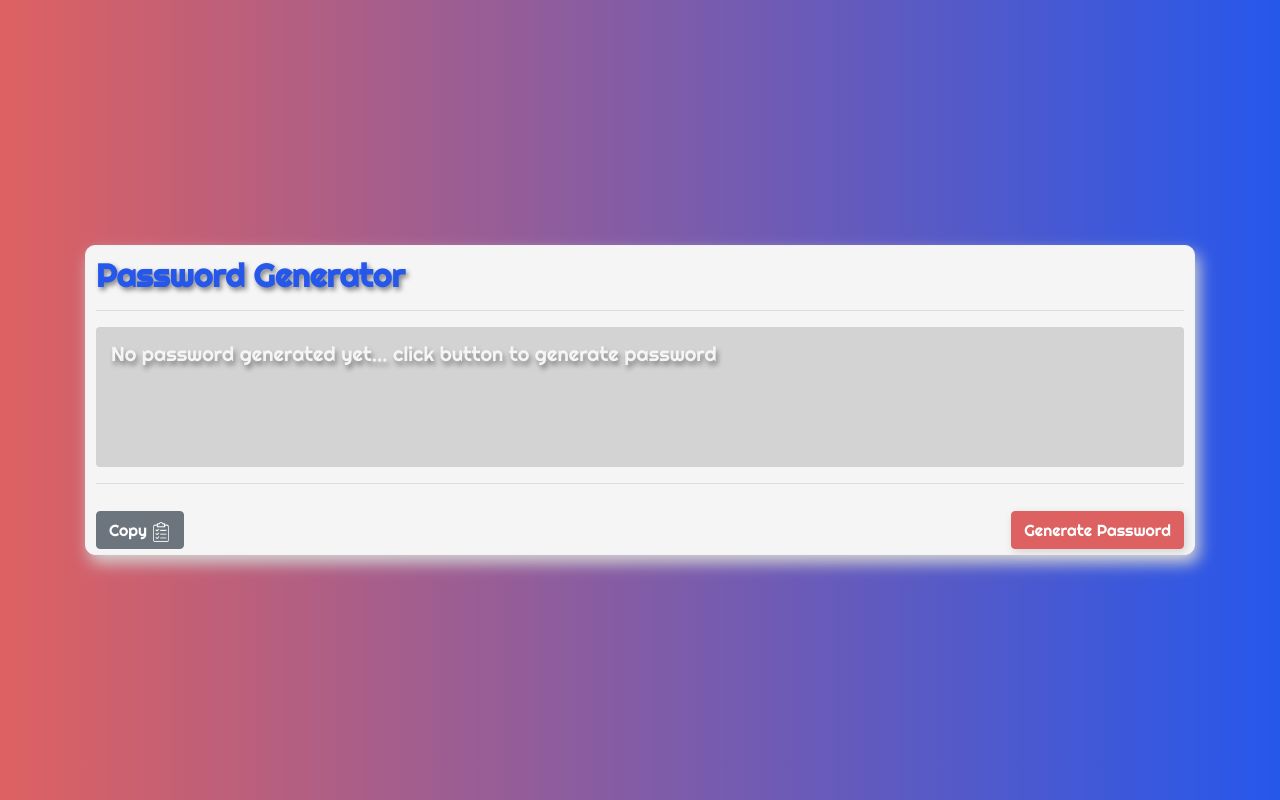
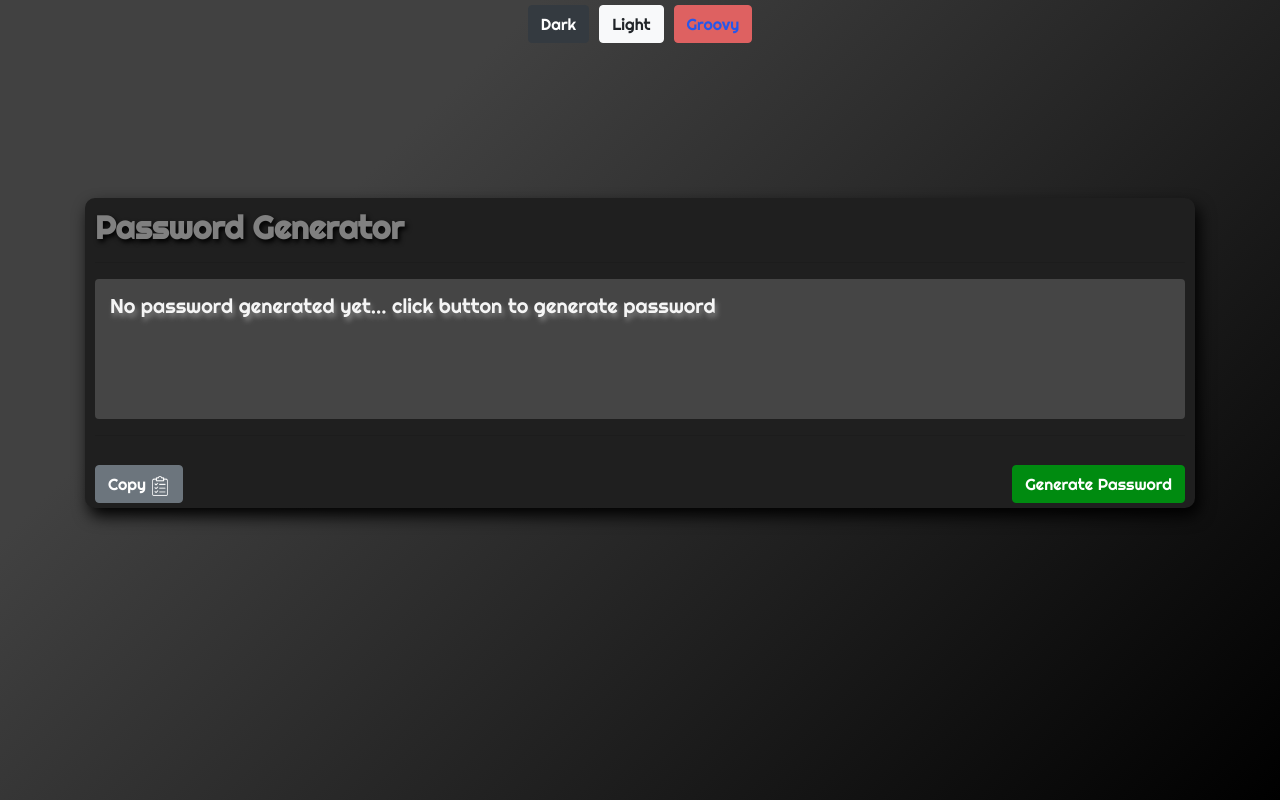
Before and after one commit to andrewvenson/Password_Generator, a React (Create React App) app: page / in a window 1280 px wide. Built offline with nearby package versions, Linux system fonts and the light colour scheme.

Commit message:
background styles

```diff
--- a/src/App.css
+++ b/src/App.css
@@ -7,13 +7,6 @@ html {
 body {
   height: 100%;
   font-family: "Righteous", cursive;
-  background: #de6161; /* fallback for old browsers */
-  background: -webkit-linear-gradient(
-    to right,
-    #de6161,
-    #2657eb
-  ); /* Chrome 10-25, Safari 5.1-6 */
-  background: linear-gradient(to right, #de6161, #2657eb);
 }
 
 #root {
@@ -27,7 +20,7 @@ body {
 .pgdiv:hover {
   /* background-color: white !important; */
   opacity: 0.9 !important;
-  box-shadow: 5px 8px 16px whitesmoke !important;
+  box-shadow: 5px 8px 16px gray !important;
 }
 
 @media only screen and (max-width: 400px) {
--- a/src/App.js
+++ b/src/App.js
@@ -21,35 +21,97 @@ const App = () => {
     copied: false,
   });
 
+  const [back, setBackground] = useState({
+    background: "dark",
+  });
+
+  const backgroundStyles = {
+    background:
+      back["background"] === "groovy"
+        ? "linear-gradient(to right, #de6161, #2657eb)"
+        : back["background"] === "dark"
+        ? "linear-gradient(315deg, #000000 0%, #414141 74%)"
+        : back["backgournd"] === "light"
+        ? "linear-gradient(to right, #ece9e6, #ffffff)"
+        : "white",
+    height: "100%",
+  };
+
   // state for modal
   const [modalShow, setModalShow] = useState(false);
 
   return (
+    <div style={backgroundStyles}>
+      <Container style={{ display: "flex", justifyContent: "center" }}>
+        <Button
+          variant="dark"
+          style={{ margin: "5px" }}
+          onClick={() => setBackground({ ...back, background: "dark" })}
+        >
+          Dark
+        </Button>
+        <Button
+          variant="light"
+          style={{ margin: "5px" }}
+          onClick={() => setBackground({ ...back, background: "light" })}
+        >
+          Light
+        </Button>
+        <Button
+          variant="danger"
+          style={{
+            margin: "5px",
+            color: "#2657EB",
+            backgroundColor: "#DE6161",
+            borderColor: "#DE6161",
+          }}
+          onClick={() => setBackground({ ...back, background: "groovy" })}
+        >
+          Groovy
+        </Button>
+      </Container>
+
       <Container
         style={{
           display: "flex",
           flexDirection: "column",
           justifyContent: "center",
-        height: "100%",
+          marginTop: "150px",
         }}
       >
         <div
           className="pgdiv"
           style={{
             height: "310px",
-          border: "1px solid #f2f2f2",
+            // border: "1px solid #f2f2f2",
             padding: "10px",
             borderRadius: "10px",
-          boxShadow: "4px 8px 16px lightgray",
+            boxShadow:
+              back["background"] === "dark"
+                ? "4px 8px 16px black"
+                : "4px 8px 16px lightgray",
             position: "relative",
-          backgroundColor: "whitesmoke",
+            backgroundColor:
+              back["background"] === "light"
+                ? "whitesmoke"
+                : back["background"] === "dark"
+                ? "#1f1f1f"
+                : "whitesmoke",
           }}
         >
           <h2
             style={{
               fontWeight: "bold",
-            textShadow: "2px 3px 5px gray",
-            color: "#2657eb",
+              textShadow:
+                back["background"] === "dark"
+                  ? "2px 3px 5px black"
+                  : "2px 3px 5px gray",
+              color:
+                back["background"] === "groovy"
+                  ? "#2657eb"
+                  : back["background"] === "dark"
+                  ? "gray"
+                  : "lightgray",
             }}
             className="pwtitle"
           >
@@ -58,7 +120,8 @@ const App = () => {
           <hr style={{ color: "gray" }} />
           <div
             style={{
-            backgroundColor: "lightgray",
+              backgroundColor:
+                back["background"] === "dark" ? "#454545" : "lightgray",
               padding: "15px",
               textShadow: "2px 4px 5px gray",
               borderRadius: "4px",
@@ -66,7 +129,12 @@ const App = () => {
               height: "140px",
             }}
           >
-          <h5 className="generatedText" style={{ color: "whitesmoke" }}>
+            <h5
+              className="generatedText"
+              style={{
+                color: "whitesmoke",
+              }}
+            >
               {state.generatedPw}
             </h5>
           </div>
@@ -77,9 +145,18 @@ const App = () => {
               position: "absolute",
               right: "10px",
               bottom: "5px",
-            backgroundColor: "#de6161",
-            borderColor: "#de6161",
-            boxShadow: "2px 3px 8px lightgray",
+              backgroundColor:
+                back["background"] === "dark"
+                  ? "#008b10"
+                  : back["background"] === "light"
+                  ? "black"
+                  : "#de6161",
+              borderColor:
+                back["background"] === "dark"
+                  ? "#008b10"
+                  : back["background"] === "light"
+                  ? "black"
+                  : "#de6161",
             }}
             className="genpw"
             onClick={() => {
@@ -119,7 +196,7 @@ const App = () => {
             <span
               className="copiedText"
               style={{
-              color: "#de6161",
+                color: back["background"] === "dark" ? "#008b10" : "#de6161",
                 position: "absolute",
                 left: "10px",
                 bottom: "45px",
@@ -136,6 +213,7 @@ const App = () => {
           setpromptstate={setState}
         />
       </Container>
+    </div>
   );
 };
 
```
Lines whose indentation alone changed are shown as unchanged.
